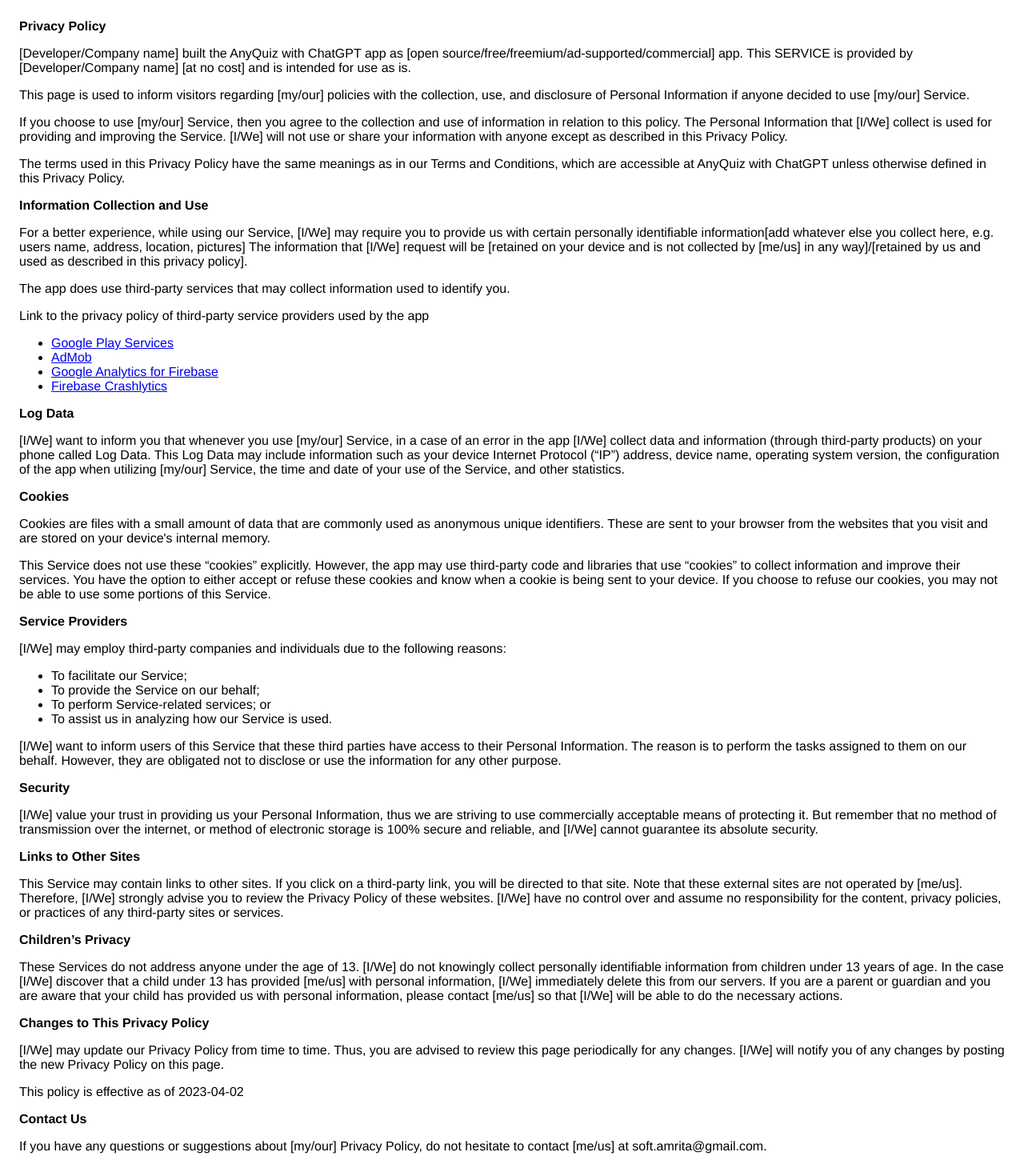
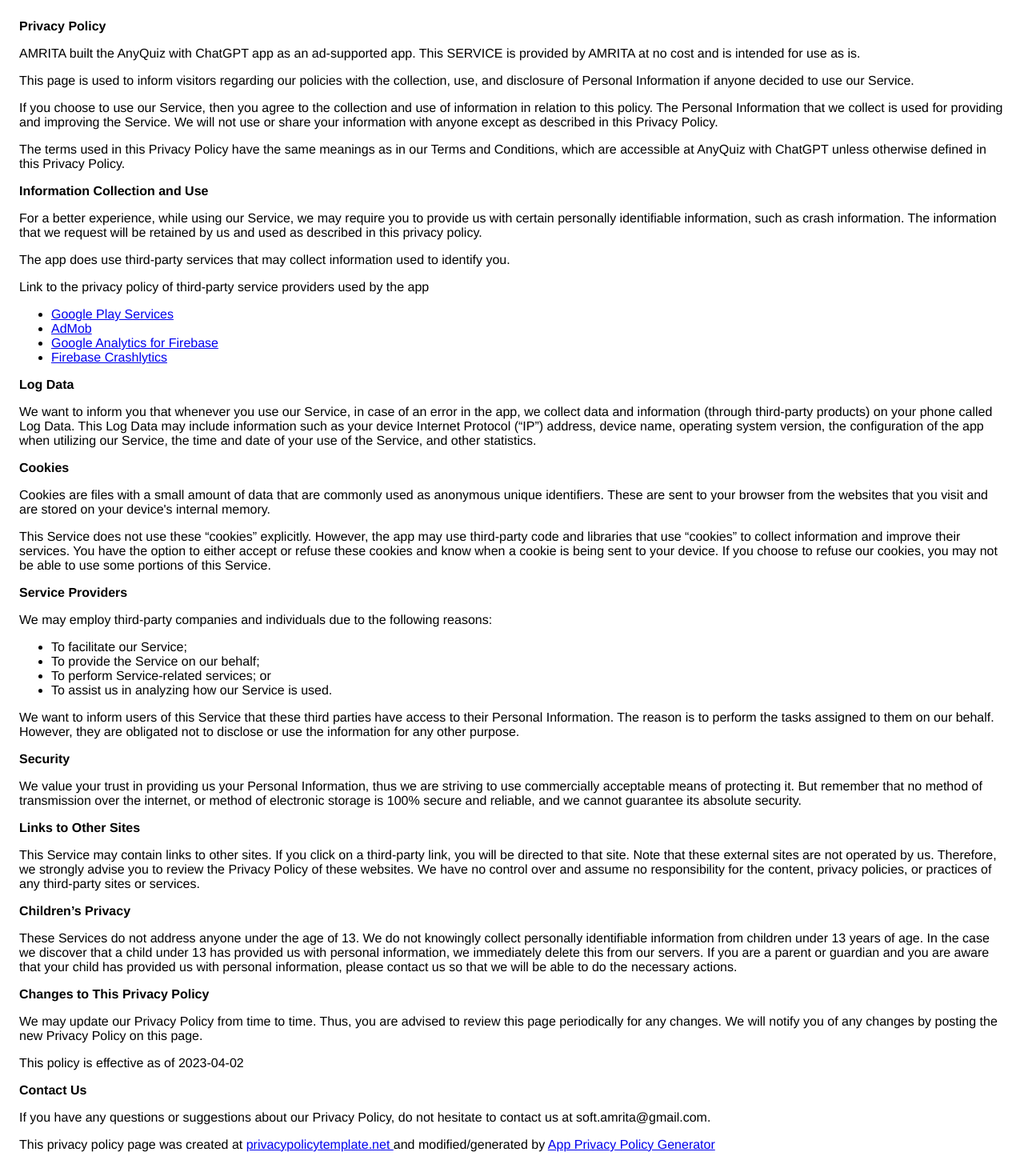
Before and after one commit to soft-amrita/nandemoquiz_docs, a plain HTML site: page index.html in a window 1280 px wide. Shown: the top 1445 px of the page at 80% size. Drawn offline with Linux system fonts and the light colour scheme.

Commit message:
Update index.html

```diff
--- a/index.html
+++ b/index.html
@@ -8,102 +8,41 @@
 </head>
 <body>
 <strong>Privacy Policy</strong> <p>
-[Developer/Company name] built the AnyQuiz with ChatGPT app as
-[open source/free/freemium/ad-supported/commercial] app. This SERVICE is provided by
-[Developer/Company name] [at no cost] and is intended for use as
-is.
+AMRITA built the AnyQuiz with ChatGPT app as an ad-supported app. This SERVICE is provided by AMRITA at no cost and is intended for use as is.
 </p> <p>
-This page is used to inform visitors regarding [my/our]
-policies with the collection, use, and disclosure of Personal
-Information if anyone decided to use [my/our] Service.
+This page is used to inform visitors regarding our policies with the collection, use, and disclosure of Personal Information if anyone decided to use our Service.
 </p> <p>
-If you choose to use [my/our] Service, then you agree to
-the collection and use of information in relation to this
-policy. The Personal Information that [I/We] collect is
-used for providing and improving the Service. [I/We] will not use or share your information with
-anyone except as described in this Privacy Policy.
+If you choose to use our Service, then you agree to the collection and use of information in relation to this policy. The Personal Information that we collect is used for providing and improving the Service. We will not use or share your information with anyone except as described in this Privacy Policy.
 </p> <p>
-The terms used in this Privacy Policy have the same meanings
-as in our Terms and Conditions, which are accessible at
-AnyQuiz with ChatGPT unless otherwise defined in this Privacy Policy.
+The terms used in this Privacy Policy have the same meanings as in our Terms and Conditions, which are accessible at AnyQuiz with ChatGPT unless otherwise defined in this Privacy Policy.
 </p> <p><strong>Information Collection and Use</strong></p> <p>
-For a better experience, while using our Service, [I/We]
-may require you to provide us with certain personally
-identifiable information[add whatever else you collect here, e.g. users name, address, location, pictures] The information that
-[I/We] request will be [retained on your device and is not collected by [me/us] in any way]/[retained by us and used as described in this privacy policy].
+For a better experience, while using our Service, we may require you to provide us with certain personally identifiable information, such as crash information. The information that we request will be retained by us and used as described in this privacy policy.
 </p> <div><p>
-The app does use third-party services that may collect
-information used to identify you.
+The app does use third-party services that may collect information used to identify you.
 </p> <p>
-Link to the privacy policy of third-party service providers used
-by the app
-</p> <ul><li><a href="https://www.google.com/policies/privacy/" target="_blank" rel="noopener noreferrer">Google Play Services</a></li><li><a href="https://support.google.com/admob/answer/6128543?hl=en" target="_blank" rel="noopener noreferrer">AdMob</a></li><li><a href="https://firebase.google.com/policies/analytics" target="_blank" rel="noopener noreferrer">Google Analytics for Firebase</a></li><li><a href="https://firebase.google.com/support/privacy/" target="_blank" rel="noopener noreferrer">Firebase Crashlytics</a></li><!----><!----><!----><!----><!----><!----><!----><!----><!----><!----><!----><!----><!----><!----><!----><!----><!----><!----><!----><!----><!----><!----><!----><!----></ul></div> <p><strong>Log Data</strong></p> <p>
-[I/We] want to inform you that whenever you
-use [my/our] Service, in a case of an error in the app
-[I/We] collect data and information (through third-party
-products) on your phone called Log Data. This Log Data may
-include information such as your device Internet Protocol
-(“IP”) address, device name, operating system version, the
-configuration of the app when utilizing [my/our] Service,
-the time and date of your use of the Service, and other
-statistics.
+Link to the privacy policy of third-party service providers used by the app
+</p> <ul><li><a href="https://www.google.com/policies/privacy/" target="_blank" rel="noopener noreferrer">Google Play Services</a></li><li><a href="https://support.google.com/admob/answer/6128543?hl=en" target="_blank" rel="noopener noreferrer">AdMob</a></li><li><a href="https://firebase.google.com/policies/analytics" target="_blank" rel="noopener noreferrer">Google Analytics for Firebase</a></li><li><a href="https://firebase.google.com/support/privacy/" target="_blank" rel="noopener noreferrer">Firebase Crashlytics</a></li></ul></div> <p><strong>Log Data</strong></p> <p>
+We want to inform you that whenever you use our Service, in case of an error in the app, we collect data and information (through third-party products) on your phone called Log Data. This Log Data may include information such as your device Internet Protocol (“IP”) address, device name, operating system version, the configuration of the app when utilizing our Service, the time and date of your use of the Service, and other statistics.
 </p> <p><strong>Cookies</strong></p> <p>
-Cookies are files with a small amount of data that are
-commonly used as anonymous unique identifiers. These are sent
-to your browser from the websites that you visit and are
-stored on your device's internal memory.
+Cookies are files with a small amount of data that are commonly used as anonymous unique identifiers. These are sent to your browser from the websites that you visit and are stored on your device's internal memory.
 </p> <p>
-This Service does not use these “cookies” explicitly. However,
-the app may use third-party code and libraries that use
-“cookies” to collect information and improve their services.
-You have the option to either accept or refuse these cookies
-and know when a cookie is being sent to your device. If you
-choose to refuse our cookies, you may not be able to use some
-portions of this Service.
-</p> <p><strong>Service Providers</strong></p> <p>
-[I/We] may employ third-party companies and
-individuals due to the following reasons:
+This Service does not use these “cookies” explicitly. However, the app may use third-party code and libraries that use “cookies” to collect information and improve their services. You have the option to either accept or refuse these cookies and know when a cookie is being sent to your device. If you choose to refuse our cookies, you may not be able to use some portions of this Service.
+</p> <p>
+<strong>Service Providers</strong></p> <p>
+We may employ third-party companies and individuals due to the following reasons:
+
 </p> <ul><li>To facilitate our Service;</li> <li>To provide the Service on our behalf;</li> <li>To perform Service-related services; or</li> <li>To assist us in analyzing how our Service is used.</li></ul> <p>
-[I/We] want to inform users of this Service
-that these third parties have access to their Personal
-Information. The reason is to perform the tasks assigned to
-them on our behalf. However, they are obligated not to
-disclose or use the information for any other purpose.
+We want to inform users of this Service that these third parties have access to their Personal Information. The reason is to perform the tasks assigned to them on our behalf. However, they are obligated not to disclose or use the information for any other purpose.
 </p> <p><strong>Security</strong></p> <p>
-[I/We] value your trust in providing us your
-Personal Information, thus we are striving to use commercially
-acceptable means of protecting it. But remember that no method
-of transmission over the internet, or method of electronic
-storage is 100% secure and reliable, and [I/We] cannot
-guarantee its absolute security.
+We value your trust in providing us your Personal Information, thus we are striving to use commercially acceptable means of protecting it. But remember that no method of transmission over the internet, or method of electronic storage is 100% secure and reliable, and we cannot guarantee its absolute security.
 </p> <p><strong>Links to Other Sites</strong></p> <p>
-This Service may contain links to other sites. If you click on
-a third-party link, you will be directed to that site. Note
-that these external sites are not operated by [me/us].
-Therefore, [I/We] strongly advise you to review the
-Privacy Policy of these websites. [I/We] have
-no control over and assume no responsibility for the content,
-privacy policies, or practices of any third-party sites or
-services.
+This Service may contain links to other sites. If you click on a third-party link, you will be directed to that site. Note that these external sites are not operated by us. Therefore, we strongly advise you to review the Privacy Policy of these websites. We have no control over and assume no responsibility for the content, privacy policies, or practices of any third-party sites or services.
 </p> <p><strong>Children’s Privacy</strong></p> <div><p>
-These Services do not address anyone under the age of 13.
-[I/We] do not knowingly collect personally
-identifiable information from children under 13 years of age. In the case
-[I/We] discover that a child under 13 has provided
-[me/us] with personal information, [I/We] immediately
-delete this from our servers. If you are a parent or guardian
-and you are aware that your child has provided us with
-personal information, please contact [me/us] so that
-[I/We] will be able to do the necessary actions.
-</p></div> <!----> <p><strong>Changes to This Privacy Policy</strong></p> <p>
-[I/We] may update our Privacy Policy from
-time to time. Thus, you are advised to review this page
-periodically for any changes. [I/We] will
-notify you of any changes by posting the new Privacy Policy on
-this page.
+These Services do not address anyone under the age of 13. We do not knowingly collect personally identifiable information from children under 13 years of age. In the case we discover that a child under 13 has provided us with personal information, we immediately delete this from our servers. If you are a parent or guardian and you are aware that your child has provided us with personal information, please contact us so that we will be able to do the necessary actions.
+</p></div> <p><strong>Changes to This Privacy Policy</strong></p> <p>
+We may update our Privacy Policy from time to time. Thus, you are advised to review this page periodically for any changes. We will notify you of any changes by posting the new Privacy Policy on this page.
 </p> <p>This policy is effective as of 2023-04-02</p> <p><strong>Contact Us</strong></p> <p>
-If you have any questions or suggestions about [my/our]
-Privacy Policy, do not hesitate to contact [me/us] at soft.amrita@gmail.com.
+If you have any questions or suggestions about our Privacy Policy, do not hesitate to contact us at soft.amrita@gmail.com.
 </p> <p>This privacy policy page was created at <a href="https://privacypolicytemplate.net" target="_blank" rel="noopener noreferrer">privacypolicytemplate.net </a>and modified/generated by <a href="https://app-privacy-policy-generator.nisrulz.com/" target="_blank" rel="noopener noreferrer">App Privacy Policy Generator</a></p>
 </body>
 </html>
```
Lines whose indentation alone changed are shown as unchanged.
